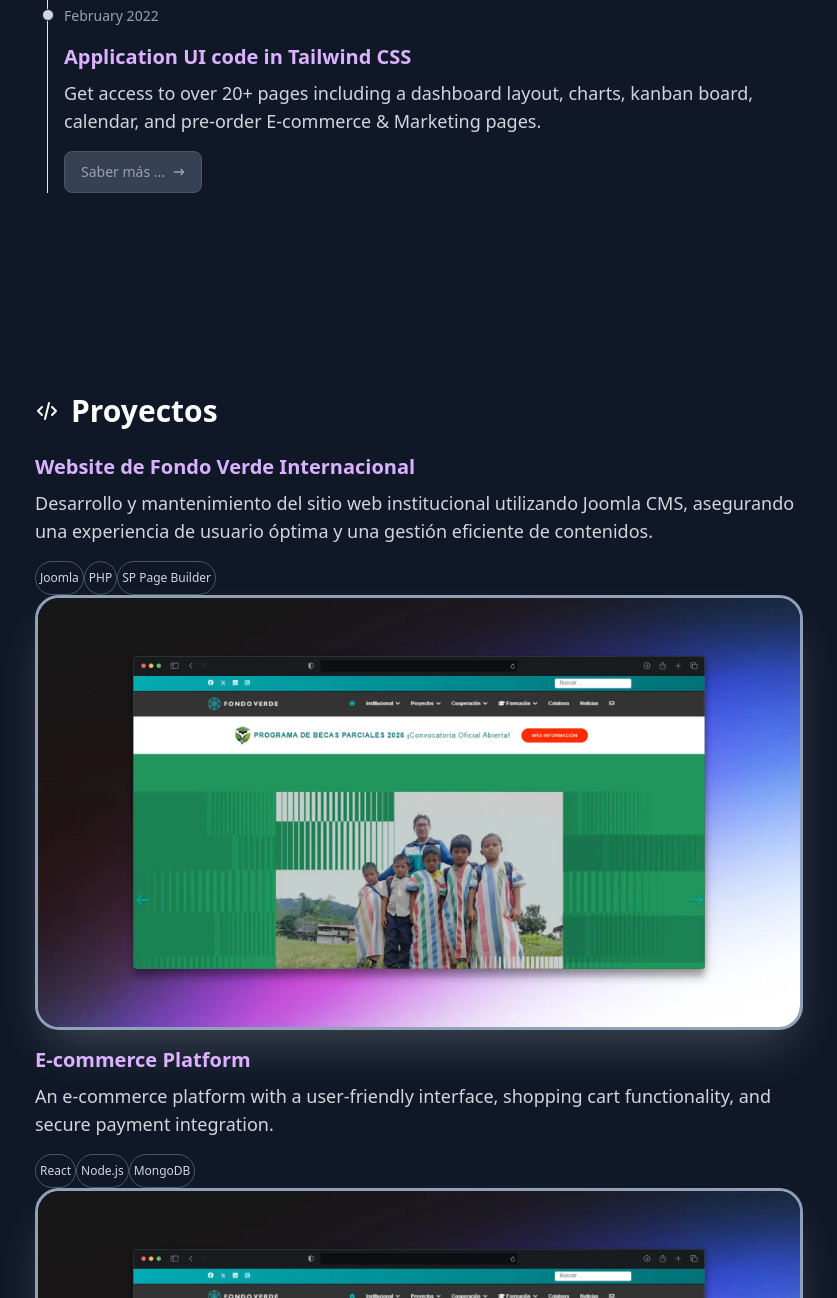
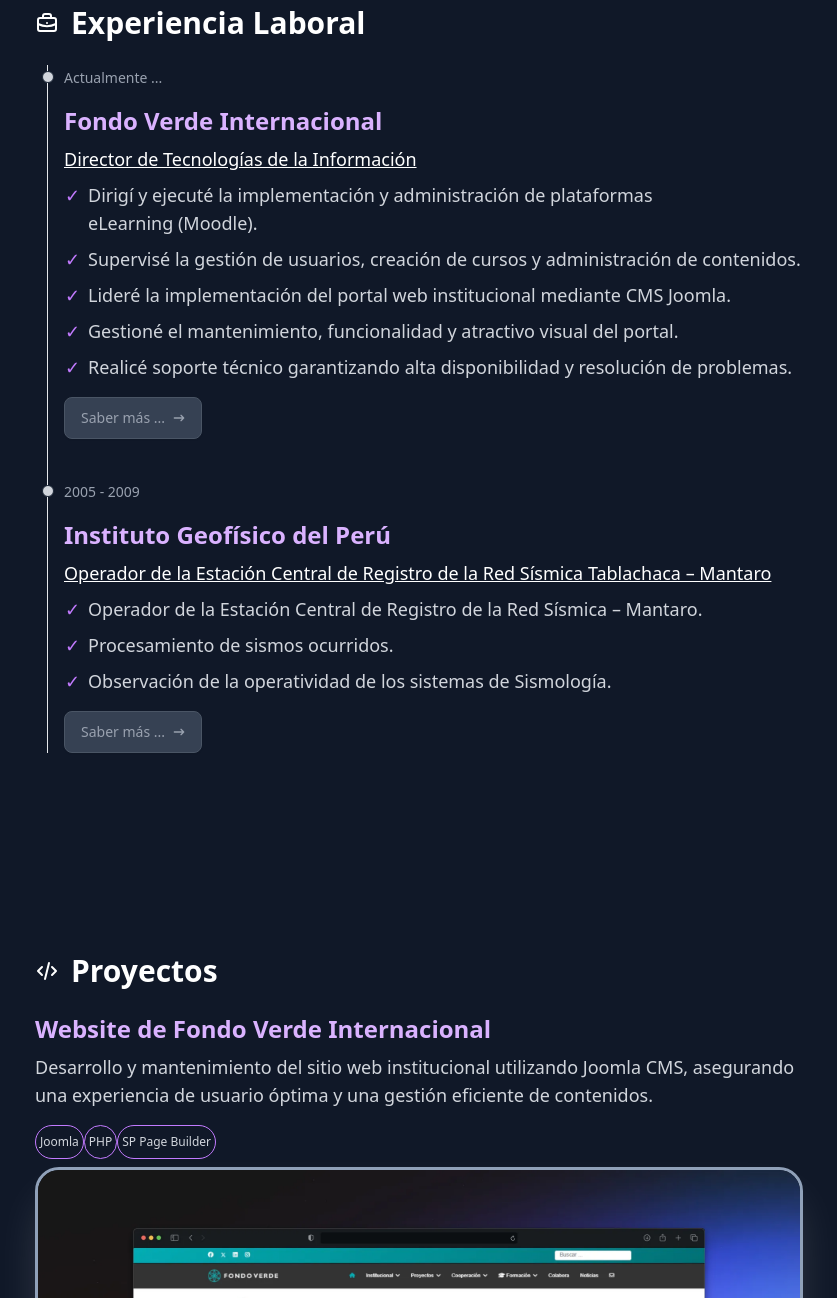
Before and after one commit to marcossarlo/marcossarlo.github.io, an Astro site: page / in a window 1280 px wide. Shown: the part 1502-2800 px from the top of the page, without its empty margins (221-1058 px from the left). Built offline with nearby package versions, Linux system fonts and the light colour scheme; Astro itself is replaced by a stand-in of ours.

Commit message:
feat: Revamp experience and projects sections; enhance layout and add new content

```diff
--- a/src/components/Experience.astro
+++ b/src/components/Experience.astro
@@ -4,20 +4,31 @@
 const EXPERIENCE = [
     {
         date: 'Actualmente ...',
-        title: 'Fondo Verde Internacional | Director de Tecnologías',
-        description: 'Dirigí y ejecuté con éxito la implementación y administración de plataformas de eLearning utilizando LMS Moodle. Supervisé todas las facetas de la plataforma, desde la gestión de usuarios hasta la creación de cursos y la administración de contenidos. Lideré la implementación del portal web institucional mediante CMS Joomla. Gestioné activamente el portal, manteniendo su funcionalidad óptima y su atractivo visual. Realicé labores de soporte técnico con prontitud, garantizando una alta disponibilidad y resolución de problemas, lo que contribuyó al funcionamiento sin problemas de las plataformas y el portal.',
+        title: 'Fondo Verde Internacional',
+        subtitle: 'Director de Tecnologías de la Información',
+        description: `
+            <ul class="list-disc list-outside ml-4 space-y-2 marker:content-['✓'] marker:text-purple-400">
+                <li class="pl-2"> Dirigí y ejecuté la implementación y administración de plataformas eLearning (Moodle).</li>
+                <li class="pl-2">Supervisé la gestión de usuarios, creación de cursos y administración de contenidos.</li>
+                <li class="pl-2">Lideré la implementación del portal web institucional mediante CMS Joomla.</li>
+                <li class="pl-2">Gestioné el mantenimiento, funcionalidad y atractivo visual del portal.</li>
+                <li class="pl-2">Realicé soporte técnico garantizando alta disponibilidad y resolución de problemas.</li>
+            </ul>
+        `,
         link: 'https://www.fondoverde.org',
     },
     {
-        date: 'April 2022',
-        title: 'E-Commerce UI code in Tailwind CSS',
-        description: 'Get started with dozens of web components and interactive elements built on top of Tailwind CSS.',
-    },
-    {
-        date: 'February 2022',
-        title: 'Application UI code in Tailwind CSS',
-        description: 'Get access to over 20+ pages including a dashboard layout, charts, kanban board, calendar, and pre-order E-commerce & Marketing pages.',
-        link: '#',
+        date: '2005 - 2009',
+        title: 'Instituto Geofísico del Perú',
+        subtitle: 'Operador de la Estación Central de Registro de la Red Sísmica Tablachaca – Mantaro',
+        description: `
+            <ul class="list-disc list-outside ml-4 space-y-2 marker:content-['✓'] marker:text-purple-400">
+                <li class="pl-2">Operador de la Estación Central de Registro de la Red Sísmica – Mantaro.</li>
+                <li class="pl-2">Procesamiento de sismos ocurridos.</li>
+                <li class="pl-2">Observación de la operatividad de los sistemas de Sismología.</li>
+            </ul>
+        `,
+        link: 'https://ultimosismo.igp.gob.pe/',
     },
 ];
 ---
--- a/src/components/ExperienceItem.astro
+++ b/src/components/ExperienceItem.astro
@@ -2,18 +2,21 @@
 interface Props {
     date: string;
     title: string;
+    subtitle?: string;
     description: string;
     link?: string;
 }
-const { date, title, description, link } = Astro.props;
+const { date, title, subtitle, description, link } = Astro.props;
 ---
 <div class="absolute w-3 h-3 bg-gray-200 dark:bg-gray-300 rounded-full mt-1.5 -start-1.5 border border-white dark:border-gray-800"></div>
 
 <time class="text-sm font-normal leading-none text-gray-600 dark:text-gray-400">{date}</time>
 
-<h3 class="text-lg sm:text-xl font-semibold text-gray-900 dark:text-purple-300 my-2 mt-4">{title}</h3>
+<h3 class="text-lg sm:text-2xl font-semibold text-gray-900 dark:text-purple-300 my-2 mt-4">{title}</h3>
 
-<p class="text-base sm:text-lg mb-4 font-normal text-gray-600 dark:text-gray-300 text-pretty">{description}</p>
+{subtitle && <p class="text-md sm:text-lg font-medium text-gray-700 dark:text-white pb-2 underline">{subtitle}</p>}
+
+<div class="text-base sm:text-lg mb-4 font-normal text-gray-600 dark:text-gray-300 text-pretty" set:html={description} />
 
 {/* Link Button */
     link && (
--- a/src/components/Header.astro
+++ b/src/components/Header.astro
@@ -35,9 +35,9 @@
 
     <!-- Navegación desktop -->
     <nav class="hidden sm:flex flex-row gap-x-5 opacity-80 ml-auto">
+        <a href={`${BASE_PATH}#acerca-de-mi`} class="transition-colors duration-300 hover:text-purple-400">Acerca de mí</a>
         <a href={`${BASE_PATH}#experiencia`} class="transition-colors duration-300 hover:text-purple-400">Experiencia</a>
         <a href={`${BASE_PATH}#proyectos`} class="transition-colors duration-300 hover:text-purple-400">Proyectos</a>
-        <a href={`${BASE_PATH}#acerca-de-mi`} class="transition-colors duration-300 hover:text-purple-400">Acerca de mí</a>
         <a href={`${BASE_PATH}contacto`} class="text-purple-500 transition-colors duration-300 hover:text-purple-400">
             <MailIcon class="size-4 md:size-6" />
         </a>
@@ -48,9 +48,9 @@
 <!-- Menú móvil -->
 <nav id="mobile-menu" class="fixed top-14.25 right-4 w-52 bg-black/80 backdrop-blur-md border border-white/20 rounded-lg shadow-lg z-20 opacity-0 scale-95 transition-all duration-300 pointer-events-none sm:hidden">
     <div class="flex flex-col gap-4 p-6">
+        <a href={`${BASE_PATH}#acerca-de-mi`} class="text-lg transition-colors duration-300 hover:text-purple-400 mobile-menu-link">Acerca de mí</a>
         <a href={`${BASE_PATH}#experiencia`} class="text-lg transition-colors duration-300 hover:text-purple-400 mobile-menu-link">Experiencia</a>
         <a href={`${BASE_PATH}#proyectos`} class="text-lg transition-colors duration-300 hover:text-purple-400 mobile-menu-link">Proyectos</a>
-        <a href={`${BASE_PATH}#acerca-de-mi`} class="text-lg transition-colors duration-300 hover:text-purple-400 mobile-menu-link">Acerca de mí</a>
         <a href={`${BASE_PATH}contacto`} class="text-lg transition-colors duration-300 hover:text-purple-400 mobile-menu-link">Contacto</a>
     </div>
 </nav>
--- a/src/components/MarcosSarLo.astro
+++ b/src/components/MarcosSarLo.astro
@@ -11,13 +11,13 @@
     loading="eager"
 />
 
-<h1 class="text-3xl sm:text-4xl md:text-5xl font-bold flex flex-row gap-x-4 pb-6 lg:pb-10">Hey, soy <span class="bg-linear-to-r from-purple-300 to-purple-500 bg-clip-text text-transparent">marcossarlo</span> <a href="https://linkedin.com/in/marcossarlo" target="_blank" rel="noopener noreferrer" class="flex justify-center items-center" title="Mira mi LinkedIn"><Badge>Disponible</Badge></a></h1>
+<h1 class="text-3xl sm:text-4xl md:text-5xl font-bold flex flex-row gap-x-4 pb-6 lg:pb-10">Hey, soy <span class="bg-linear-to-r from-purple-300 to-purple-500 bg-clip-text text-transparent">marcossarlo</span> <a href="https://linkedin.com/in/marcossarlo" target="_blank" rel="noopener noreferrer" class="flex justify-center items-center" title="Mira mi LinkedIn"><Badge>dev</Badge></a></h1>
 
 <h2 class="text-xl sm:text-2xl text-wrap max-w-175"><span class="opacity-80">Ingeniero informático</span> con experiencia en <span class="text-purple-300">desarrollo web</span> y <span class="text-purple-300">gestión de plataformas de e-learning</span>.</h2>
 
 <!-- Arrow -->
-<div id="experiencia" class="absolute bottom-8 left-1/2 -translate-x-1/2 animate-bounce">
+<a href="#acerca-de-mi" class="absolute bottom-8 left-1/2 -translate-x-1/2 animate-bounce hover:text-purple-400 transition-colors duration-300" aria-label="Ir a experiencia">
     <svg xmlns="http://www.w3.org/2000/svg" width="24" height="24" viewBox="0 0 24 24" fill="none" stroke="currentColor" stroke-width="2" stroke-linecap="round" stroke-linejoin="round" class="lucide lucide-arrow-down text-slate-500" aria-hidden="true"><path d="M12 5v14"></path><path d="m19 12-7 7-7-7"></path></svg>
-</div>
+</a>
 
 <SocialIcons />
--- a/src/components/Projects.astro
+++ b/src/components/Projects.astro
@@ -12,34 +12,77 @@
         tags: ["Joomla", "PHP", "SP Page Builder"]
     },
     {
-        title: "E-commerce Platform",
-        description: "An e-commerce platform with a user-friendly interface, shopping cart functionality, and secure payment integration.",
-        link: "#",
+        title: "Fondo Verde Open",
+        description: "Desarrollo de la plataforma de e-learning de Fondo Verde. Implementación de funcionalidades personalizadas para mejorar la experiencia de aprendizaje y la gestión de cursos en Moodle.",
+        link: "https://www.fondoverdeopen.net/",
         gitgub: "#",
         image: projectFondoverde,
-        tags: ["React", "Node.js", "MongoDB"]
+        tags: ["Moodle", "PHP", "MySQL"]
+    },
+    {
+        title: "Fondo Verde Institute",
+        description: "Desarrollo del portal Fondo Verde Institute. ",
+        link: "https://fondoverdeinstitute.com/",
+        gitgub: "#",
+        image: projectFondoverde,
+        tags: ["Joomla", "PHP", "MySQL"]
+    },
+    {
+        title: "CEFPRO de Fondo Verde",
+        description: "Desarrollo del website CEFPRO - Centro de Formación Profesional Ocupacional - Fondo Verde. Ofrece formación laboral flexible y de calidad en sostenibilidad y medio ambiente. Diplomados online para mejorar el perfil profesional del profesional.",
+        link: "https://www.fondoverde.org/diplomados/",
+        gitgub: "#",
+        image: projectFondoverde,
+        tags: ["Joomla", "PHP", "SP Page Builder", "MySQL"]
+    },
+    {
+        title: "Profesional en Medio Ambiente - PMA™",
+        description: "Desarrollo del portal para la Certificación PMA™. El PMA™ es un programa de certificación profesional en sostenibilidad y medio ambiente que valida las competencias y conocimientos de los profesionales en el sector ambiental, promoviendo la excelencia y el desarrollo profesional en la industria verde.",
+        link: "https://profesionalenmedioambiente.com/",
+        gitgub: "#",
+        image: projectFondoverde,
+        tags: ["Joomla", "PHP", "MySQL"]
+    },
+    {
+        title: "Academia PMA™",
+        description: "Desarrollo de la plataforma de e-learning de Academia PMA™. Implementación de funcionalidades personalizadas para mejorar la experiencia de aprendizaje y la gestión de cursos en Moodle.",
+        link: "https://www.academiapma.net/",
+        gitgub: "#",
+        image: projectFondoverde,
+        tags: ["Moodle", "PHP", "MySQL"]
+    },
+    {
+        title: "Certificación PMA™",
+        description: "Sistema oficial de verificación de certificaciones profesionales ambientales PMA™. Ingresa un CUR para validar credenciales.",
+        link: "https://www.registropma.net/",
+        gitgub: "#",
+        image: projectFondoverde,
+        tags: ["Laravel", "PHP", "MySQL"]
     }
 ]
 ---
 {
-    PROJECTS.map(({title, description, image, tags}) => (
+    PROJECTS.map(({title, description, link, image, tags}) => (
         <article>
-            <h3 class="text-lg sm:text-xl font-semibold text-gray-900 dark:text-purple-300 my-2 mt-4">{title}</h3>
+            <h3 class="text-lg sm:text-2xl font-semibold text-gray-900 dark:text-purple-300 my-2 mt-4">{title}</h3>
             <p class="text-base sm:text-lg mb-4 font-normal text-gray-600 dark:text-gray-300 text-pretty">{description}</p>
-            <ul class="flex gap-x4 flex-row">
+            <ul class="flex gap-x4 flex-row mb-2">
                 {
                     tags?.map(tag => (
-                        <li class="flex gap-x-2 rounded-full text-xs py-2 px-1 background-gray-200 dark:background-gray-700 text-gray-600 dark:text-gray-300 border border-gray-300 dark:border-gray-600">
+                        <li class="flex gap-x-2 rounded-full text-xs py-2 px-1 background-gray-200 dark:background-gray-700 text-gray-600 dark:text-gray-300 border border-gray-300 dark:border-purple-400">
                             {tag}
                         </li>
                     ))
                 }
             </ul>
             <Image
-                class="rounded-3xl border-3 border-slate-400 shadow-2xl shadow-white/20"
+                class="rounded-3xl border-3 border-slate-400 shadow-2xl shadow-white/20 transition-all duration-500 hover:scale-105 hover:rotate-1 hover:border-purple-400"
                 src={image} alt={`Captura de pantalla del proyecto: ${title}`}
             />
+            <a href={link} target="_blank" class="inline-flex items-center text-gray-600 dark:text-gray-400 bg-gray-200 dark:bg-gray-700 box-border border border-gray-300 dark:border-gray-600 hover:bg-gray-300 dark:hover:bg-gray-600 hover:text-gray-900 dark:hover:text-white focus:ring-4 focus:ring-gray-300 dark:focus:ring-gray-600 shadow-xs font-medium leading-5 rounded-lg text-sm px-4 py-2.5 focus:outline-none mt-4">
+                Ver proyecto {" "}
+                <svg class="w-4 h-4 ms-1.5 -me-0.5" aria-hidden="true" xmlns="http://www.w3.org/2000/svg" width="24" height="24" fill="none" viewBox="0 0 24 24"><path stroke="currentColor" stroke-linecap="round" stroke-linejoin="round" stroke-width="2" d="M19 12H5m14 0-4 4m4-4-4-4"/></svg>
+            </a>
         </article>
     ))
-
 }
--- a/src/components/SectionContainer.astro
+++ b/src/components/SectionContainer.astro
@@ -1,7 +1,6 @@
 ---
 const { class: className, id } = Astro.props;
 ---
-<!-- <section id={id} class={`${className} w-full md:w-185 mx-auto`}> -->
-<section id={id} class={`${className} max-w-3xl mx-auto`}>
+<section id={id} class={`${className} max-w-3xl mx-auto scroll-m-24`}>
     <slot />
 </section>
--- a/src/layouts/Layout.astro
+++ b/src/layouts/Layout.astro
@@ -25,9 +25,8 @@
 		<meta name="generator" content={Astro.generator} />
 		<title>{title}</title>
 	</head>
-	<body class="bg-white dark:bg-gray-900 text-gray-900 dark:text-white flex flex-col min-h-screen">
-		<!-- <div class="fixed top-0 z-[-2] h-screen w-screen bg-neutral-950 bg-[radial-gradient(ellipse_80%_80%_at_50%_-20%,rgba(120,119,198,0.3),rgba(255,255,255,0))]"></div> -->
-		<div class="fixed inset-0 -z-10 h-full w-full items-center px-5 py-24 [background:radial-gradient(125%_125%_at_50%_10%,#000_40%,#52c_100%)]"></div>
+	<body class="bg-gray-900 text-white flex flex-col min-h-screen">
+		<div class="fixed inset-0 -z-50 h-full w-full [background:radial-gradient(125%_125%_at_50%_10%,#000_40%,#52c_100%)]"></div>
 
 		<Header />
 
--- a/src/pages/index.astro
+++ b/src/pages/index.astro
@@ -17,8 +17,17 @@
 			<MarcosSarLo />
 		</SectionContainer>
 
+		<!-- ACERCA DE MÍ -->
+		<SectionContainer id="acerca-de-mi" class="pt-60 pb-20">
+			<h2 class="text-2xl sm:text-3xl font-semibold mb-6 flex items-center gap-x-3">
+				<UserIcon class="size-7" />
+				Acerca de mí
+			</h2>
+			<AboutMe />
+		</SectionContainer>
+
 		<!-- EXPERIENCIA -->
-		<SectionContainer class="pt-60 pb-20">
+		<SectionContainer id="experiencia" class="py-20">
 			<h2 class="text-2xl sm:text-3xl font-semibold mb-6 flex items-center gap-x-3">
 				<BriefcaseIcon class="size-7" />
 				Experiencia Laboral
@@ -35,13 +44,5 @@
 			<Projects />
 		</SectionContainer>
 
-		<!-- ACERCA DE MÍ -->
-		<SectionContainer id="acerca-de-mi" class="py-20">
-			<h2 class="text-2xl sm:text-3xl font-semibold mb-6 flex items-center gap-x-3">
-				<UserIcon class="size-7" />
-				Acerca de mí
-			</h2>
-			<AboutMe />
-		</SectionContainer>
 	</main>
 </Layout>
```
